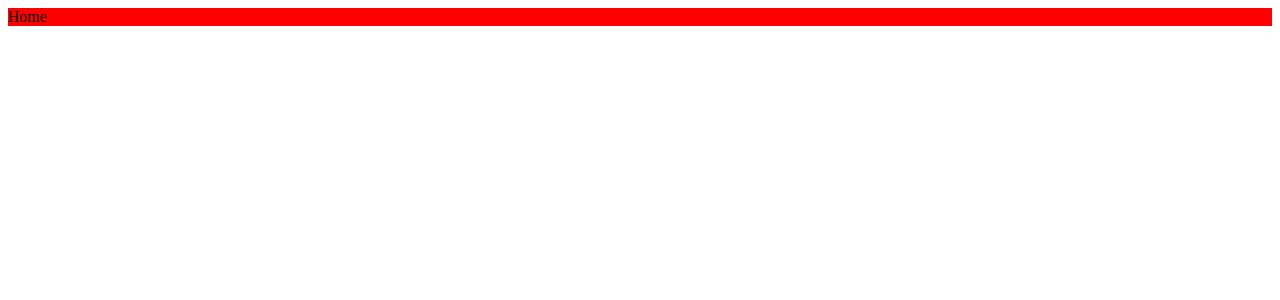
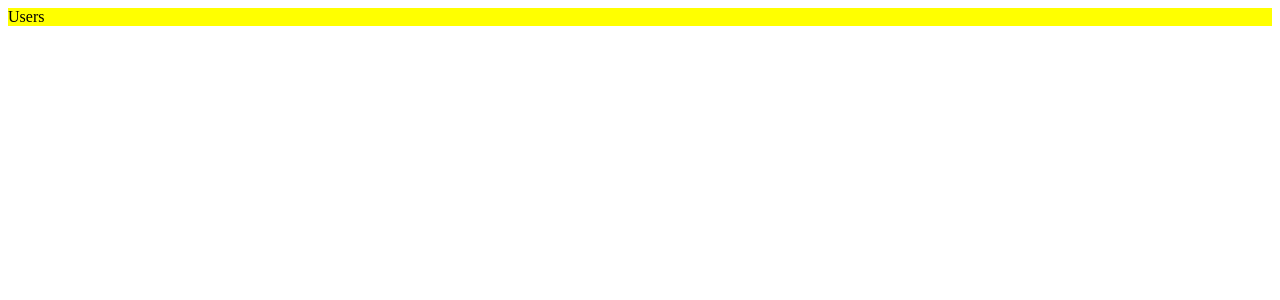
Before and after one commit to LUCIFER49/React_Admin_Dashboard, a React (Create React App) app: page /users in a window 1280 px wide. Shown: the top 300 px of the page. Built offline with nearby package versions, Linux system fonts and the light colour scheme.

Commit message:
added routes in project

```diff
--- a/src/App.jsx
+++ b/src/App.jsx
@@ -1,12 +1,27 @@
-import { createBrowserRouter, Route, Link   } from "react-router-dom";
+import { createBrowserRouter, RouterProvider, Route, Link } from "react-router-dom";
 import Home from "./Pages/Home/Home";
+import Users from "./Pages/Uers/Users";
+import Products from "./Pages/Products/Products";
 
 const App = () => {
-  return(
-    <div>
-     <Home/>
-    </div>
+  const router = createBrowserRouter([
+    {
+      path: "/",
+      element: <Home />,
+    },
+    {
+      path: "users",
+      element: <Users />,
+    },
+    {
+      path: "products",
+      element: <Products />,
+    },
+  ]);
+
+  return (
+    <RouterProvider router={router} />
   );
-}
+};
 
 export default App;
--- a/src/Pages/Products/Products.jsx
+++ b/src/Pages/Products/Products.jsx
@@ -1,11 +1,11 @@
-import "./products.scss";
+import './porducts.scss';
 
 const Products = () => {
     return(
         <div className="products">
             Products
         </div>
-    );
+    )
 }
 
 export default Products;
--- a/src/Pages/Products/porducts.scss
+++ b/src/Pages/Products/porducts.scss
@@ -1,3 +1,3 @@
 .products {
-
+    background-color: greenyellow;
 }
--- a/src/Pages/Uers/user.scss
+++ b/src/Pages/Uers/user.scss
@@ -1,3 +1,3 @@
 .users {
-
+    background-color: yellow;
 }
```
